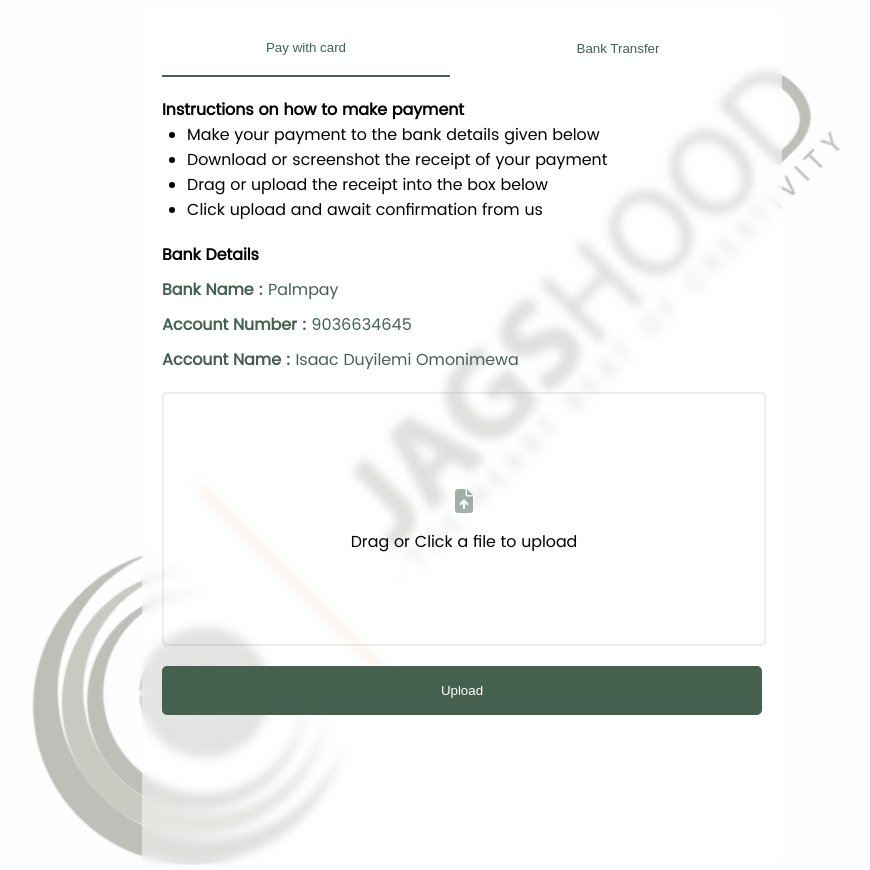
After one commit to dasimems/payment_invoice, a PHP site: page /payment.html in a window 1280 px wide. The commit adds this page. Shown: the whole page, without its empty margins (178-1048 px from the left). Run offline with PHP 8.4, Linux system fonts and the light colour scheme; some libraries are stand-ins or nearby versions.

Commit message:
done with the bank transfer method

```diff
--- a/assets/css/index.css
+++ b/assets/css/index.css
@@ -2,6 +2,7 @@
     --bg-primary: rgb(70,96,80);
     /* --bg-primary-light: rgba(70,96,80, .2); */
     --bg-primary-light: rgba(70,96,80, .1);
+    --bg-primary-light-medium: rgba(70,96,80, .5);
     --text-primary: black;
     --text-primary-two: white;
 }
@@ -22,6 +23,10 @@
 
 .space-between{
     justify-content: space-between;
+}
+
+.align-center{
+    align-items: center;
 }
 
 .justify-end{
@@ -63,6 +68,29 @@ button.transparent{
     background: transparent;
     color: var(--bg-primary);
     border: 2px solid var(--bg-primary);
+}
+
+button.non-bordered{
+    border: none;
+    border-radius: 0px;
+    -webkit-border-radius: 0px;
+    -moz-border-radius: 0px;
+    -ms-border-radius: 0px;
+    -o-border-radius: 0px;
+    padding-bottom: 20px;
+}
+
+button.active-button, button.active-btn{
+    border-bottom: 2px solid var(--bg-primary);
+}
+
+.half-width{
+    width: 48%;
+}
+
+
+.full-width{
+    width: 100%;
 }
 
 body{
@@ -189,3 +217,61 @@ tr th:first-child{
 td{
     font-size: 0.8rem;
 }
+
+.payment-chosen-option .bank-transfer .input-form-image{
+    width: 100%;
+    margin-top: 20px;
+    height: 250px;
+    display: flex;
+    align-items: center;
+    justify-content: center;
+    border: 2px solid var(--bg-primary-light);
+    border-radius: 5px;
+    -webkit-border-radius: 5px;
+    -moz-border-radius: 5px;
+    -ms-border-radius: 5px;
+    -o-border-radius: 5px;
+    flex-direction: column;
+    gap: 10px;
+    overflow: hidden;
+    position: relative;
+}
+
+
+.input-form-image .icon{
+    font-size: 1.5rem;
+    color: var(--bg-primary-light-medium);
+
+}
+
+.input-form-image input{
+    width: 100%;
+    position: absolute;
+    height: 100%;
+    left: 0px;
+    top: 0px;
+    opacity: 0;
+}
+
+.upload-btn{
+    margin-top: 20px;
+    padding: 15px 20px;
+    z-index: 1;
+}
+
+.bank-transfer h4{
+    margin-top: 20px;
+}
+
+.bank-transfer p{
+    margin-top: 10px;
+    color: var(--bg-primary);
+}
+
+.bank-transfer p b{
+    font-weight: 600;
+}
+
+.bank-transfer ul{
+    padding-left: 25px;
+}
--- a/index.html
+++ b/index.html
@@ -2,7 +2,7 @@
 <html lang="en" class="no-js">
 <head>
     <meta charset="UTF-8">
-    <meta name="viewport" content="width=device-width">
+    <!-- <meta name="viewport" content="width=device-width"> -->
     <title>Payment Invoice for isaacseun63@gmail.com</title> <!-- TODO: update page title -->
     <script type="module">
             document.documentElement.classList.remove('no-js');
@@ -39,7 +39,7 @@
 
             <h3>Invoice - #001</h3>
 
-            <a href="" class="button">Pay Now</a>
+            <a href="./payment.html" class="button">Pay Now</a>
 
         </div>
 
@@ -207,7 +207,7 @@
                 </button>
             </div>
 
-            <a href="" class="button">Proceed to payment</a>
+            <a href="./payment.html" class="button">Proceed to payment</a>
 
         </div>
 
--- /dev/null
+++ b/payment.html
@@ -0,0 +1,119 @@
+<!DOCTYPE html>
+<html lang="en" class="no-js">
+<head>
+    <meta charset="UTF-8">
+    <!-- <meta name="viewport" content="width=device-width"> -->
+    <title>Payment Invoice for isaacseun63@gmail.com</title> <!-- TODO: update page title -->
+    <script type="module">
+            document.documentElement.classList.remove('no-js');
+            document.documentElement.classList.add('js');
+    </script>
+    <meta name="description" content="Payment Invoice"> <!-- TODO: update meta description -->
+    <meta property="og:title" content="Home - Page">  <!-- TODO: update og:title -->
+    <meta property="og:url" content="https://www.example.com/page"> <!-- TODO: update og:url -->
+    <meta property="og:description" content="OG Page Description">  <!-- TODO: update og:description -->
+    <meta property="og:image" content="./assets/images/logo_cropped.png">  <!-- TODO: og:image -->
+    <meta property="og:image:alt" content="OG Image Description"> <!-- TODO: update og:image:alt -->
+    <meta property="og:locale" content="en_US">
+    <meta property="og:type" content="website">
+    <meta name="twitter:card" content="large-image-twitter.jpg"> <!-- TODO: update twitter:cared -->
+    <!-- <link rel="canonical" href="https://www.example.com/page"> TODO: update canonical link -->
+    <link rel="icon" href="./assets/images/favicon.ico">
+    <link rel="icon" href="/favicon.svg" type="image/svg+xml">
+    <link rel="apple-touch-icon" href="./assets/images/apple-touch-icon.png">
+    <link rel="manifest" href="site.webmanifest"> <!-- TODO: update web app manifest file -->
+    <meta name="theme-color" content="#FF00FF"> <!-- TODO: update meta theme color -->
+    <link rel="stylesheet" href="https://cdnjs.cloudflare.com/ajax/libs/font-awesome/6.3.0/css/all.min.css">  <!-- TODO: Update styles -->
+    <link rel="stylesheet" href="./assets/css/index.css">  <!-- TODO: Update styles -->
+    <link rel="stylesheet" href="./assets/css/index.css" media="print">
+</head>
+<body>
+
+    <div class="background-image-container"></div>
+    <div class="main-body">
+
+
+        <div class="payment-header-action flex space-between align-center">
+
+            <button class="transparent non-bordered half-width  active-button">
+                Pay with card
+            </button>
+
+            <button class="transparent non-bordered half-width">
+                Bank Transfer
+            </button>
+
+        </div>
+
+        <div class="payment-chosen-option">
+
+
+            <div class="bank-transfer">
+
+                <h4>Instructions on how to make payment</h4>
+
+                <ul>
+
+                    <li>Make your payment to the bank details given below</li>
+                    <li>Download or screenshot the receipt of your payment</li>
+                    <li>Drag or upload the receipt into the box below</li>
+                    <li>Click upload and await confirmation from us</li>
+
+                </ul>
+
+                <h4>Bank Details</h4>
+
+                <p>
+                    <b>Bank Name : </b>
+                    <span>Palmpay</span>
+                </p>
+
+                <p>
+                    <b>Account Number : </b>
+                    <span>9036634645</span>
+                </p>
+
+                <p>
+                    <b>Account Name : </b>
+                    <span>Isaac Duyilemi Omonimewa</span>
+                </p>
+
+                <form action="">
+
+                    <div class="input-form-image">
+
+
+                        <label for="payment-confirm" class="icon">
+                            <i class="fa-solid fa-file-upload"></i>
+                        </label>
+                        <label for="payment-confirm">Drag or Click a file to upload</label>
+
+                        <input type="file" name="payment-confirm" id="payment-confirm">
+
+                    </div>
+
+                    <button type="submit" class="full-width upload-btn">Upload</button>
+
+                </form>
+
+            </div>
+
+        </div>
+
+
+
+    </div>
+
+    <!-- Content -->
+    <script src="js/app.js"></script> <!-- TODO: Update app entry point -->
+    <script src="js/vendor/modernizr-{{MODERNIZR_VERSION}}.min.js"></script> <!-- TODO: Add Modernizr js -->
+    <script src="/assets/js/xy-polyfill.js" nomodule></script>
+    <script src="/assets/js/script.js" type="module"></script>
+    <!-- Google Analytics: change UA-XXXXX-Y to be your site's ID. -->
+    <script>
+        window.ga = function () { ga.q.push(arguments) }; ga.q = []; ga.l = +new Date;
+        ga('create', 'UA-XXXXX-Y', 'auto'); ga('set', 'anonymizeIp', true); ga('set', 'transport', 'beacon'); ga('send', 'pageview')
+    </script>
+    <script src="https://www.google-analytics.com/analytics.js" async></script>
+</body>
+</html>
```
